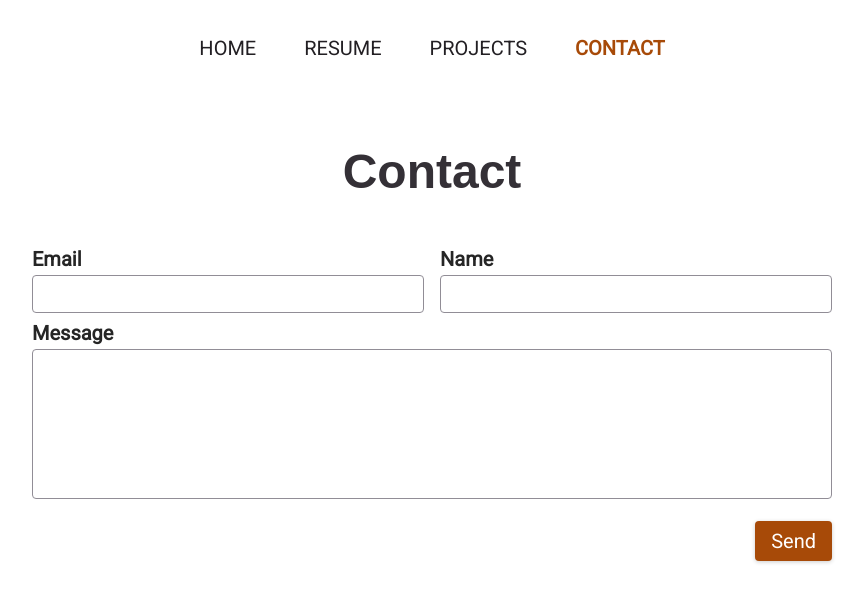
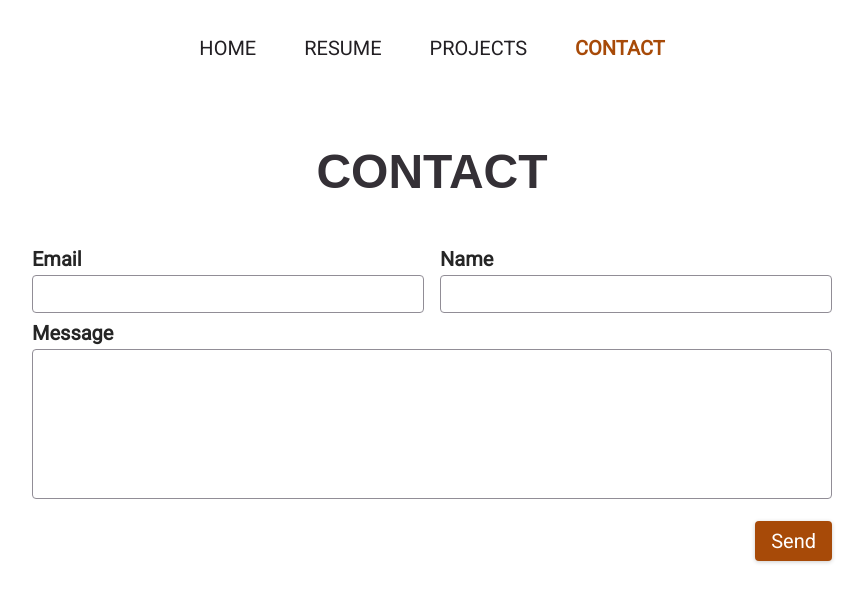
Before and after one commit to doityoo/Portfolio, a Next.js app: page /contact in a window 1280 px wide. Shown: the top 602 px of the page, without its empty margins (208-1072 px from the left). Built offline with nearby package versions, Linux system fonts and the light colour scheme.

Commit message:
feat: 페이지 title 대문자 수정

```diff
--- a/components/contact/contact-form.js
+++ b/components/contact/contact-form.js
@@ -66,7 +66,7 @@ const ContactForm = () => {
 
   return (
     <section className={classes.contact}>
-      <h1>Contact</h1>
+      <h1>CONTACT</h1>
       <form className={classes.form} onSubmit={sendMessageHandler}>
         <div className={classes.controls}>
           <div className={classes.control}>
--- a/components/projects/all-projects.js
+++ b/components/projects/all-projects.js
@@ -4,7 +4,7 @@ import ProjectGrid from './project-grid';
 const AllProjects = (props) => {
   return (
     <section className={classes.projects}>
-      <h1>All Projects</h1>
+      <h1>All PROJECTS</h1>
       <ProjectGrid projects={props.projects} />
     </section>
   );
```
